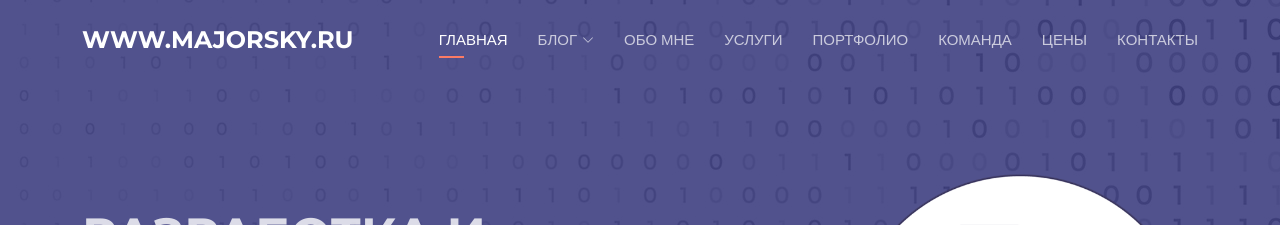
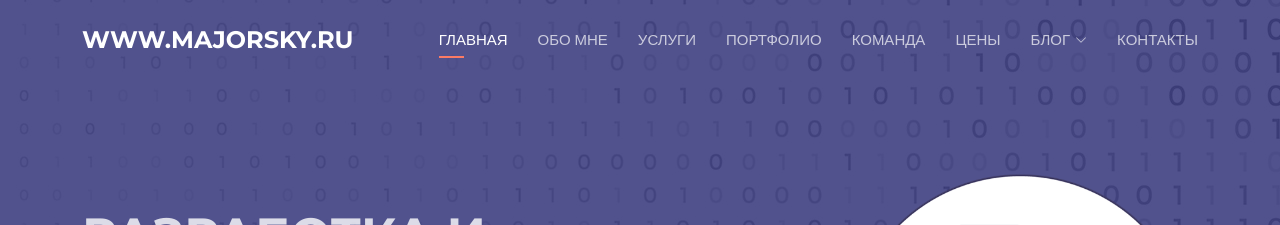
Before and after one commit to majorsky/majorsky.github.io, a Jekyll site: the page built from index.html, in a window 1280 px wide. Shown: the top 225 px of the page. Built offline with Jekyll 4.4.1, drawn with Linux system fonts in a browser that asks for light colours.

Commit message:
Fix HTML markup, add SEO meta and structured data on all pages

```diff
--- a/_includes/header.html
+++ b/_includes/header.html
@@ -16,6 +16,11 @@
       {% endif %}
       <ul>
         <li><a class="nav-link{{ sc }}" href="{{ hp }}#hero">ГЛАВНАЯ</a></li>
+        <li><a class="nav-link{{ sc }}" href="{{ hp }}#about">ОБО МНЕ</a></li>
+        <li><a class="nav-link{{ sc }}" href="{{ hp }}#features">УСЛУГИ</a></li>
+        <li><a class="nav-link{{ sc }}" href="{{ hp }}#gallery">ПОРТФОЛИО</a></li>
+        <li><a class="nav-link{{ sc }}" href="{{ hp }}#team">КОМАНДА</a></li>
+        <li><a class="nav-link{{ sc }}" href="{{ hp }}#pricing">ЦЕНЫ</a></li>
         <li class="dropdown">
           <a href="#"><span>БЛОГ</span> <i class="bi bi-chevron-down"></i></a>
           <ul>
@@ -68,11 +73,6 @@
             <li><a href="{{ '/video/index.html' | relative_url }}">Видео</a></li>
           </ul>
         </li>
-        <li><a class="nav-link{{ sc }}" href="{{ hp }}#about">ОБО МНЕ</a></li>
-        <li><a class="nav-link{{ sc }}" href="{{ hp }}#features">УСЛУГИ</a></li>
-        <li><a class="nav-link{{ sc }}" href="{{ hp }}#gallery">ПОРТФОЛИО</a></li>
-        <li><a class="nav-link{{ sc }}" href="{{ hp }}#team">КОМАНДА</a></li>
-        <li><a class="nav-link{{ sc }}" href="{{ hp }}#pricing">ЦЕНЫ</a></li>
         <li><a class="nav-link{{ sc }}" href="{{ hp }}#contact">КОНТАКТЫ</a></li>
       </ul>
       <i class="bi bi-list mobile-nav-toggle" role="button" tabindex="0" aria-label="Открыть меню"></i>
```
